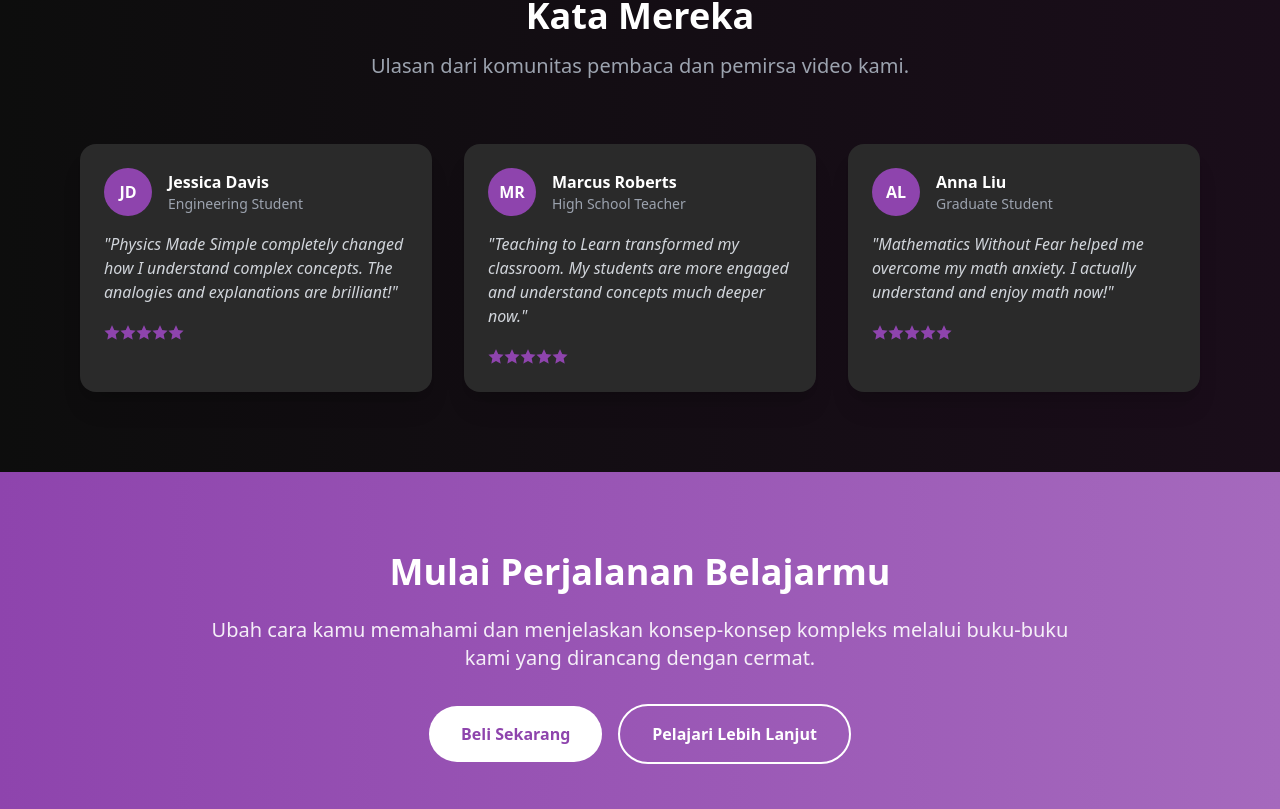
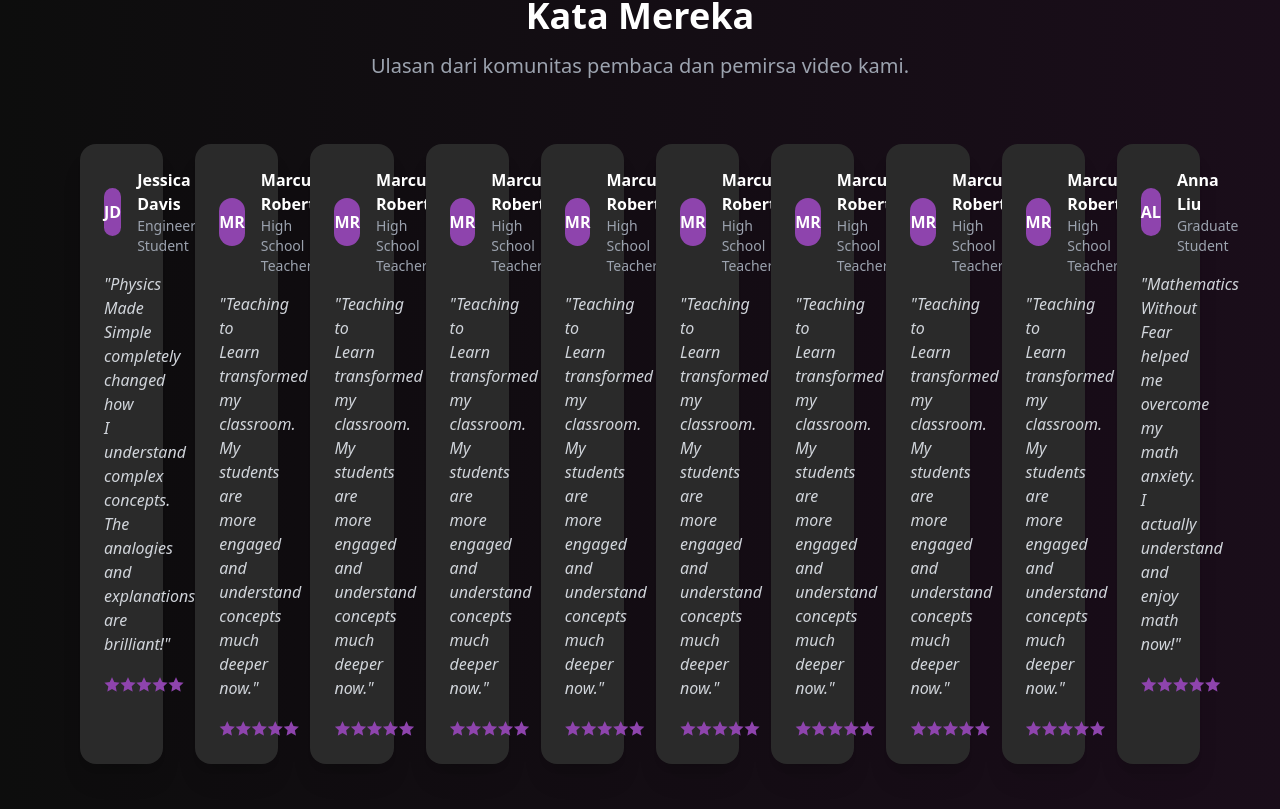
Before and after one commit to FeynmanProject/feynmanproject.github.io, a Next.js app: page /books in a window 1280 px wide. Shown: the part 3831-4640 px from the top of the page. Built offline with nearby package versions, Linux system fonts and the light colour scheme.

Commit message:
Update page.tsx

```diff
--- a/app/books/page.tsx
+++ b/app/books/page.tsx
@@ -316,7 +316,7 @@ export default function Books() {
             <p className="text-xl text-gray-400">Ulasan dari komunitas pembaca dan pemirsa video kami.</p>
           </div>
 
-          <div className="grid md:grid-cols-3 gap-8">
+          <div className="grid md:grid-cols-10 gap-8">
             <div className="bg-[#2A2A2A] p-6 rounded-2xl shadow-xl">
               <div className="flex items-center mb-4">
                 <div className="w-12 h-12 bg-[#8E44AD] rounded-full flex items-center justify-center mr-4">
@@ -329,6 +329,160 @@ export default function Books() {
               </div>
               <p className="text-gray-300 italic">
                 &quot;Physics Made Simple completely changed how I understand complex concepts. The analogies and explanations are brilliant!&quot;
+              </p>
+              <div className="flex text-[#8E44AD] mt-4">
+                <i className="ri-star-fill"></i>
+                <i className="ri-star-fill"></i>
+                <i className="ri-star-fill"></i>
+                <i className="ri-star-fill"></i>
+                <i className="ri-star-fill"></i>
+              </div>
+            </div>
+
+            <div className="bg-[#2A2A2A] p-6 rounded-2xl shadow-xl">
+              <div className="flex items-center mb-4">
+                <div className="w-12 h-12 bg-[#8E44AD] rounded-full flex items-center justify-center mr-4">
+                  <span className="text-white font-bold">MR</span>
+                </div>
+                <div>
+                  <h4 className="font-semibold">Marcus Roberts</h4>
+                  <p className="text-gray-400 text-sm">High School Teacher</p>
+                </div>
+              </div>
+              <p className="text-gray-300 italic">
+                &quot;Teaching to Learn transformed my classroom. My students are more engaged and understand concepts much deeper now.&quot;
+              </p>
+              <div className="flex text-[#8E44AD] mt-4">
+                <i className="ri-star-fill"></i>
+                <i className="ri-star-fill"></i>
+                <i className="ri-star-fill"></i>
+                <i className="ri-star-fill"></i>
+                <i className="ri-star-fill"></i>
+              </div>
+            </div>
+
+             <div className="bg-[#2A2A2A] p-6 rounded-2xl shadow-xl">
+              <div className="flex items-center mb-4">
+                <div className="w-12 h-12 bg-[#8E44AD] rounded-full flex items-center justify-center mr-4">
+                  <span className="text-white font-bold">MR</span>
+                </div>
+                <div>
+                  <h4 className="font-semibold">Marcus Roberts</h4>
+                  <p className="text-gray-400 text-sm">High School Teacher</p>
+                </div>
+              </div>
+              <p className="text-gray-300 italic">
+                &quot;Teaching to Learn transformed my classroom. My students are more engaged and understand concepts much deeper now.&quot;
+              </p>
+              <div className="flex text-[#8E44AD] mt-4">
+                <i className="ri-star-fill"></i>
+                <i className="ri-star-fill"></i>
+                <i className="ri-star-fill"></i>
+                <i className="ri-star-fill"></i>
+                <i className="ri-star-fill"></i>
+              </div>
+            </div>
+
+            <div className="bg-[#2A2A2A] p-6 rounded-2xl shadow-xl">
+              <div className="flex items-center mb-4">
+                <div className="w-12 h-12 bg-[#8E44AD] rounded-full flex items-center justify-center mr-4">
+                  <span className="text-white font-bold">MR</span>
+                </div>
+                <div>
+                  <h4 className="font-semibold">Marcus Roberts</h4>
+                  <p className="text-gray-400 text-sm">High School Teacher</p>
+                </div>
+              </div>
+              <p className="text-gray-300 italic">
+                &quot;Teaching to Learn transformed my classroom. My students are more engaged and understand concepts much deeper now.&quot;
+              </p>
+              <div className="flex text-[#8E44AD] mt-4">
+                <i className="ri-star-fill"></i>
+                <i className="ri-star-fill"></i>
+                <i className="ri-star-fill"></i>
+                <i className="ri-star-fill"></i>
+                <i className="ri-star-fill"></i>
+              </div>
+            </div>
+
+            <div className="bg-[#2A2A2A] p-6 rounded-2xl shadow-xl">
+              <div className="flex items-center mb-4">
+                <div className="w-12 h-12 bg-[#8E44AD] rounded-full flex items-center justify-center mr-4">
+                  <span className="text-white font-bold">MR</span>
+                </div>
+                <div>
+                  <h4 className="font-semibold">Marcus Roberts</h4>
+                  <p className="text-gray-400 text-sm">High School Teacher</p>
+                </div>
+              </div>
+              <p className="text-gray-300 italic">
+                &quot;Teaching to Learn transformed my classroom. My students are more engaged and understand concepts much deeper now.&quot;
+              </p>
+              <div className="flex text-[#8E44AD] mt-4">
+                <i className="ri-star-fill"></i>
+                <i className="ri-star-fill"></i>
+                <i className="ri-star-fill"></i>
+                <i className="ri-star-fill"></i>
+                <i className="ri-star-fill"></i>
+              </div>
+            </div>
+
+            <div className="bg-[#2A2A2A] p-6 rounded-2xl shadow-xl">
+              <div className="flex items-center mb-4">
+                <div className="w-12 h-12 bg-[#8E44AD] rounded-full flex items-center justify-center mr-4">
+                  <span className="text-white font-bold">MR</span>
+                </div>
+                <div>
+                  <h4 className="font-semibold">Marcus Roberts</h4>
+                  <p className="text-gray-400 text-sm">High School Teacher</p>
+                </div>
+              </div>
+              <p className="text-gray-300 italic">
+                &quot;Teaching to Learn transformed my classroom. My students are more engaged and understand concepts much deeper now.&quot;
+              </p>
+              <div className="flex text-[#8E44AD] mt-4">
+                <i className="ri-star-fill"></i>
+                <i className="ri-star-fill"></i>
+                <i className="ri-star-fill"></i>
+                <i className="ri-star-fill"></i>
+                <i className="ri-star-fill"></i>
+              </div>
+            </div>
+
+            <div className="bg-[#2A2A2A] p-6 rounded-2xl shadow-xl">
+              <div className="flex items-center mb-4">
+                <div className="w-12 h-12 bg-[#8E44AD] rounded-full flex items-center justify-center mr-4">
+                  <span className="text-white font-bold">MR</span>
+                </div>
+                <div>
+                  <h4 className="font-semibold">Marcus Roberts</h4>
+                  <p className="text-gray-400 text-sm">High School Teacher</p>
+                </div>
+              </div>
+              <p className="text-gray-300 italic">
+                &quot;Teaching to Learn transformed my classroom. My students are more engaged and understand concepts much deeper now.&quot;
+              </p>
+              <div className="flex text-[#8E44AD] mt-4">
+                <i className="ri-star-fill"></i>
+                <i className="ri-star-fill"></i>
+                <i className="ri-star-fill"></i>
+                <i className="ri-star-fill"></i>
+                <i className="ri-star-fill"></i>
+              </div>
+            </div>
+
+            <div className="bg-[#2A2A2A] p-6 rounded-2xl shadow-xl">
+              <div className="flex items-center mb-4">
+                <div className="w-12 h-12 bg-[#8E44AD] rounded-full flex items-center justify-center mr-4">
+                  <span className="text-white font-bold">MR</span>
+                </div>
+                <div>
+                  <h4 className="font-semibold">Marcus Roberts</h4>
+                  <p className="text-gray-400 text-sm">High School Teacher</p>
+                </div>
+              </div>
+              <p className="text-gray-300 italic">
+                &quot;Teaching to Learn transformed my classroom. My students are more engaged and understand concepts much deeper now.&quot;
               </p>
               <div className="flex text-[#8E44AD] mt-4">
                 <i className="ri-star-fill"></i>
```
